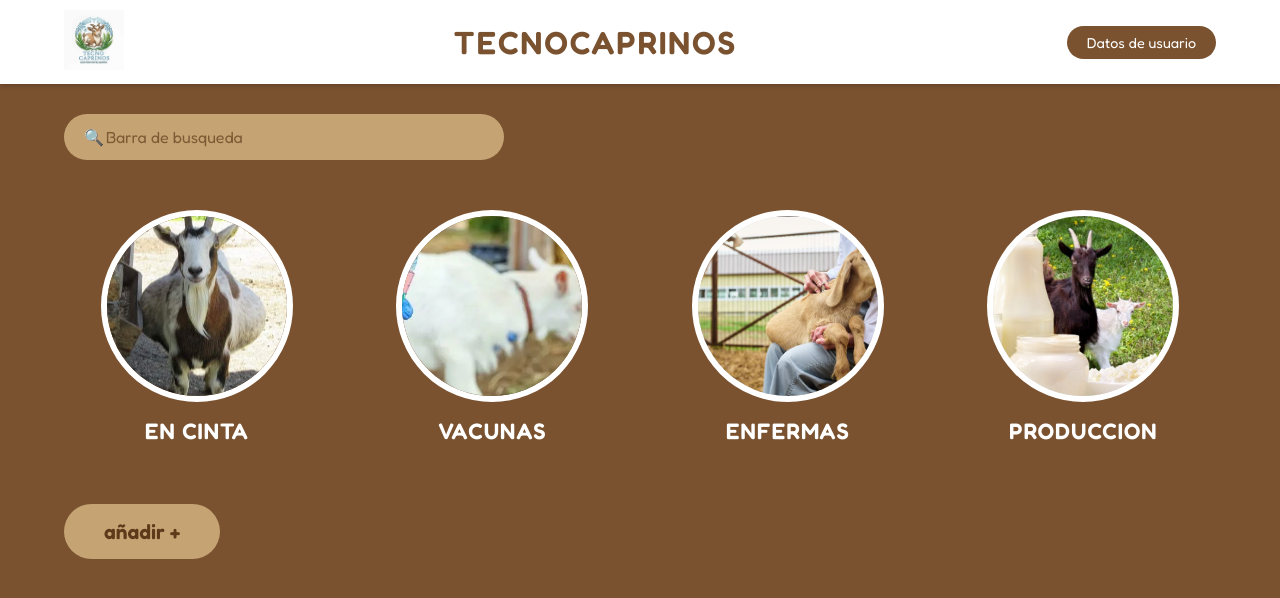
After one commit to crZ-eng/TecnoCaprinos, a Django app: template TecnoCaprinos/templates/info_animales.html in a window 1280 px wide. The commit adds this page. Shown: the top 598 px of the page. Run offline with Django 5.2, Linux system fonts and the light colour scheme; the template is opened without the code that fills it, so the values that code supplies are empty.

Commit message:
implementacion coneccion views y info animales.

```diff
--- /dev/null
+++ b/TecnoCaprinos/templates/info_animales.html
@@ -0,0 +1,202 @@
+{% load static %}
+<!DOCTYPE html>
+<html lang="es">
+<head>
+    <meta charset="UTF-8">
+    <meta name="viewport" content="width=device-width, initial-scale=1.0">
+    <title>TecnoCaprinos - Info Animales</title>
+    <link href="https://fonts.googleapis.com/css2?family=Fredoka:wght@400;600&display=swap" rel="stylesheet">
+    <style>
+        :root {
+            --cafe-fondo: #7a5230;
+            --beige-botones: #c5a373;
+            --blanco: #ffffff;
+        }
+
+        body {
+            font-family: 'Fredoka', sans-serif;
+            background-color: var(--cafe-fondo);
+            margin: 0;
+            color: var(--blanco);
+        }
+
+        /* HEADER BLANCO */
+        .white-header {
+            background-color: var(--blanco);
+            display: flex;
+            align-items: center;
+            justify-content: space-between;
+            padding: 10px 5%;
+            box-shadow: 0 2px 5px rgba(0,0,0,0.2);
+        }
+
+        .logo-container img {
+            height: 60px;
+        }
+
+        .header-title {
+            color: var(--cafe-fondo);
+            margin: 0;
+            font-size: 2rem;
+            letter-spacing: 2px;
+        }
+
+        .btn-info {
+            background-color: var(--cafe-fondo);
+            color: var(--blanco);
+            padding: 8px 20px;
+            border-radius: 20px;
+            text-decoration: none;
+            font-size: 0.9rem;
+        }
+
+        /* BARRA DE BÚSQUEDA */
+        .search-container {
+            padding: 30px 5%;
+        }
+
+        .search-bar {
+            background-color: var(--beige-botones);
+            width: 100%;
+            max-width: 400px;
+            padding: 12px 20px;
+            border-radius: 25px;
+            display: flex;
+            align-items: center;
+            border: none;
+        }
+
+        .search-bar input {
+            background: none;
+            border: none;
+            outline: none;
+            color: #5d3a1a;
+            font-family: 'Fredoka', sans-serif;
+            font-size: 1rem;
+            width: 100%;
+        }
+
+        .search-bar input::placeholder {
+            color: rgba(93, 58, 26, 0.7);
+        }
+
+        /* GRID DE CATEGORÍAS */
+        .grid-categorias {
+            display: grid;
+            grid-template-columns: repeat(auto-fit, minmax(200px, 1fr));
+            gap: 30px;
+            padding: 20px 5%;
+            text-align: center;
+        }
+
+        .categoria-item {
+            display: flex;
+            flex-direction: column;
+            align-items: center;
+        }
+
+        .circulo {
+            width: 180px;
+            height: 180px;
+            border-radius: 50%;
+            border: 6px solid var(--blanco);
+            overflow: hidden;
+            margin-bottom: 15px;
+            background-color: #ddd;
+        }
+
+        .circulo img {
+            width: 100%;
+            height: 100%;
+            object-fit: cover;
+        }
+
+        .categoria-item h3 {
+            text-transform: uppercase;
+            font-size: 1.4rem;
+            margin: 0;
+            letter-spacing: 1px;
+        }
+
+        /* BOTÓN AÑADIR */
+        .btn-añadir {
+            background-color: var(--beige-botones);
+            color: #5d3a1a;
+            padding: 15px 40px;
+            border-radius: 30px;
+            text-decoration: none;
+            font-size: 1.3rem;
+            font-weight: 600;
+            display: inline-block;
+            margin: 40px 5%;
+            transition: transform 0.2s;
+        }
+
+        .btn-añadir:hover {
+            transform: scale(1.05);
+        }
+
+        @media (max-width: 768px) {
+            .grid-categorias {
+                grid-template-columns: repeat(2, 1fr);
+            }
+            .circulo {
+                width: 140px;
+                height: 140px;
+            }
+        }
+    </style>
+</head>
+<body>
+
+    <div class="white-header">
+        <div class="logo-container">
+            <img src="{% static 'logoCompleto.jpeg' %}" alt="Logo">
+        </div>
+        <h1 class="header-title">TECNOCAPRINOS</h1>
+        <a href="{% url 'dashboard' %}" class="btn-info">Datos de usuario</a>
+    </div>
+
+    <div class="search-container">
+        <div class="search-bar">
+            <span>🔍 </span>
+            <input type="text" placeholder="Barra de busqueda">
+        </div>
+    </div>
+
+    <div class="grid-categorias">
+
+        <div class="categoria-item">
+            <div class="circulo">
+                <img src="{% static 'cinta.jpg' %}" alt="En cinta">
+            </div>
+            <h3>EN CINTA</h3>
+        </div>
+
+        <div class="categoria-item">
+            <div class="circulo">
+                <img src="{% static 'vacunas.jpg' %}" alt="Vacunas">
+            </div>
+            <h3>VACUNAS</h3>
+        </div>
+
+        <div class="categoria-item">
+            <div class="circulo">
+                <img src="{% static 'enfermas.jpg' %}" alt="Enfermas">
+            </div>
+            <h3>ENFERMAS</h3>
+        </div>
+
+        <div class="categoria-item">
+            <div class="circulo">
+                <img src="{% static 'produccion.jpg' %}" alt="Producción">
+            </div>
+            <h3>PRODUCCION</h3>
+        </div>
+
+    </div>
+
+    <a href="#" class="btn-añadir">añadir +</a>
+
+</body>
+</html>
--- a/TecnoCaprinos/urls.py
+++ b/TecnoCaprinos/urls.py
@@ -8,7 +8,6 @@ urlpatterns = [
     path('dashboard/', views.dashboard, name='dashboard'),
     path('logout/', views.cerrar_sesion, name='logout'),
 
-    path('login/', views.login, name='login'),
-    path('registro/', views.registro_usuario, name='registro'),
-
+    # info animales primera pestaña
+    path('info-animales/', views.info_animales, name= 'info_animales'),
 ]
```
Also changed, not shown: TecnoCaprinos/templates/dashboard.html (+182 -20 lines), TecnoCaprinos/views.py (+12 -4 lines), TecnoCaprinos/static/cinta.jpg (added), TecnoCaprinos/static/enfermas.jpg (added), TecnoCaprinos/static/produccion.jpg (added), TecnoCaprinos/static/vacunas.jpg (added), 1 other file.
